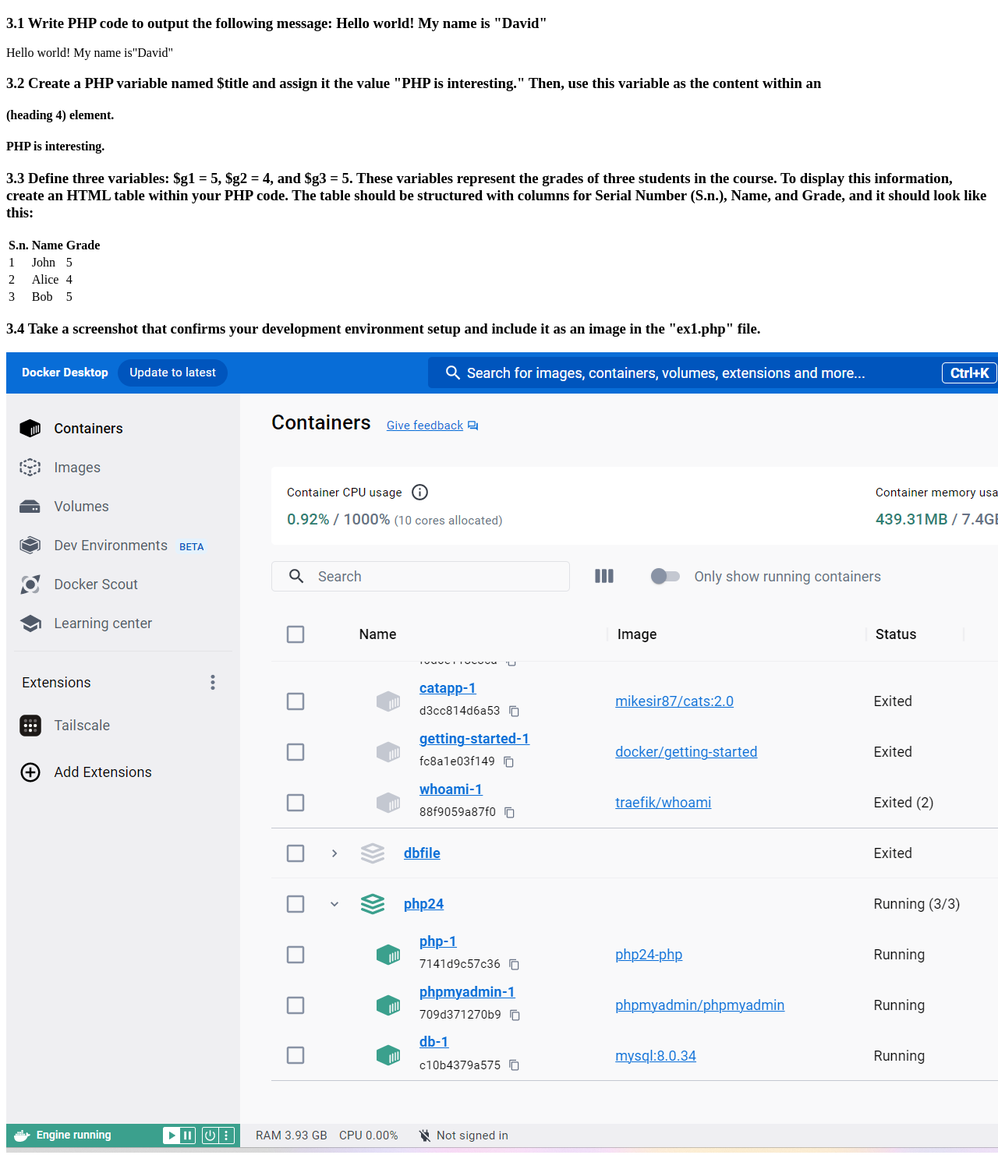
After one commit to kulakshi2024/src, a PHP site: page /kulakshi_tasks/ex1.php in a window 1280 px wide; the page is wider, and only the part inside the window is pictured. The commit adds this page. Shown: that part at 78% size. Run offline with PHP 8.4, Linux system fonts and the light colour scheme.

Commit message:
ex1 done

```diff
--- /dev/null
+++ b/kulakshi_tasks/ex1.php
@@ -0,0 +1,72 @@
+<!DOCTYPE html>
+<html lang="en">
+<head>
+    <meta charset="UTF-8">
+    <meta name="viewport" content="width=device-width, initial-scale=1.0">
+    <title>Exercise 1: Getting Started with PHP - kulakshi</title>
+</head>
+<body>
+<h3> 3.1 Write PHP code to output the following message:
+         Hello world! My name is "David"
+</h3>
+<?php
+echo "Hello world! My name is\"David\"";
+?>
+
+<h3>3.2 Create a PHP variable named $title and
+    assign it the value "PHP is interesting." Then,
+    use this variable as the content within an <h4> (heading 4) element.
+<?php
+$title = "PHP is interesting.";
+echo "<h4> $title</h4";
+?>
+</h3>
+
+<h3>
+3.3 Define three variables: $g1 = 5, $g2 = 4, and $g3 = 5.
+ These variables represent the grades of
+ three students in the course. To display this information,
+ create an HTML table within your PHP code.
+The table should be structured with columns for Serial Number
+(S.n.), Name, and Grade, and it should look like this:
+</h3>
+<?php
+$g1 = 5;
+$g2 = 4;
+$g3 = 5;
+?>
+<table>
+    <tr><th> S.n.</th> <th>Name</th> <th>Grade</th></tr>
+   <tr>
+    <td>1</td>
+    <td>John</td>
+    <td><?php echo $g1?></td>
+    </tr>
+
+    <tr>
+    <td>2</td>
+    <td>Alice</td>
+    <td><?php echo $g2?></td>
+</tr>
+
+    <tr>
+    <td>3</td>
+    <td>Bob</td>
+    <td><?php echo $g3?></td>
+</tr>
+
+
+
+
+</table>
+<h3>3.4 Take a screenshot that confirms your development environment
+setup and include it as an image in the "ex1.php" file.
+
+</h3>
+<img src="images/ex1_task3.4.png" alt="web development environment">
+
+
+
+
+</body>
+</html>
```
Also changed, not shown: hello.php (+6 -1 lines), kulakshi_tasks/images/ex1_task3.4.png (added).
